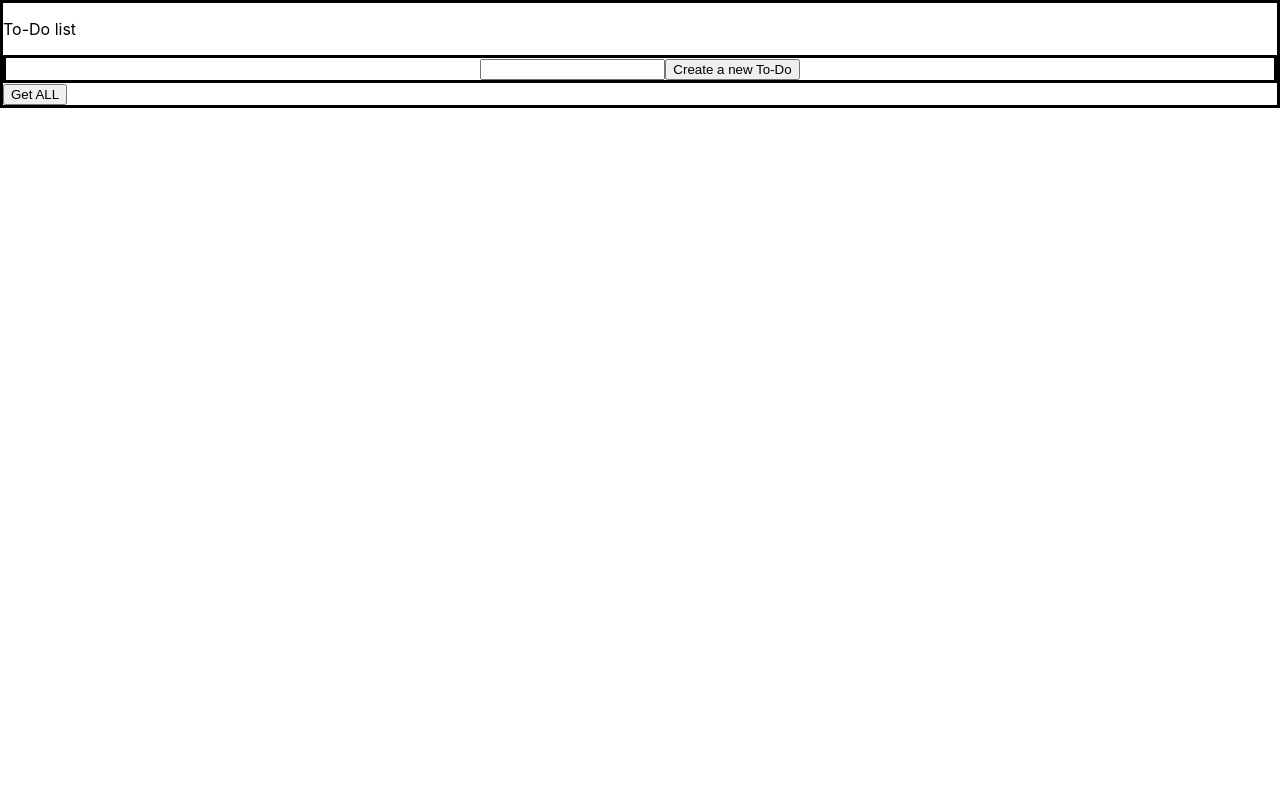
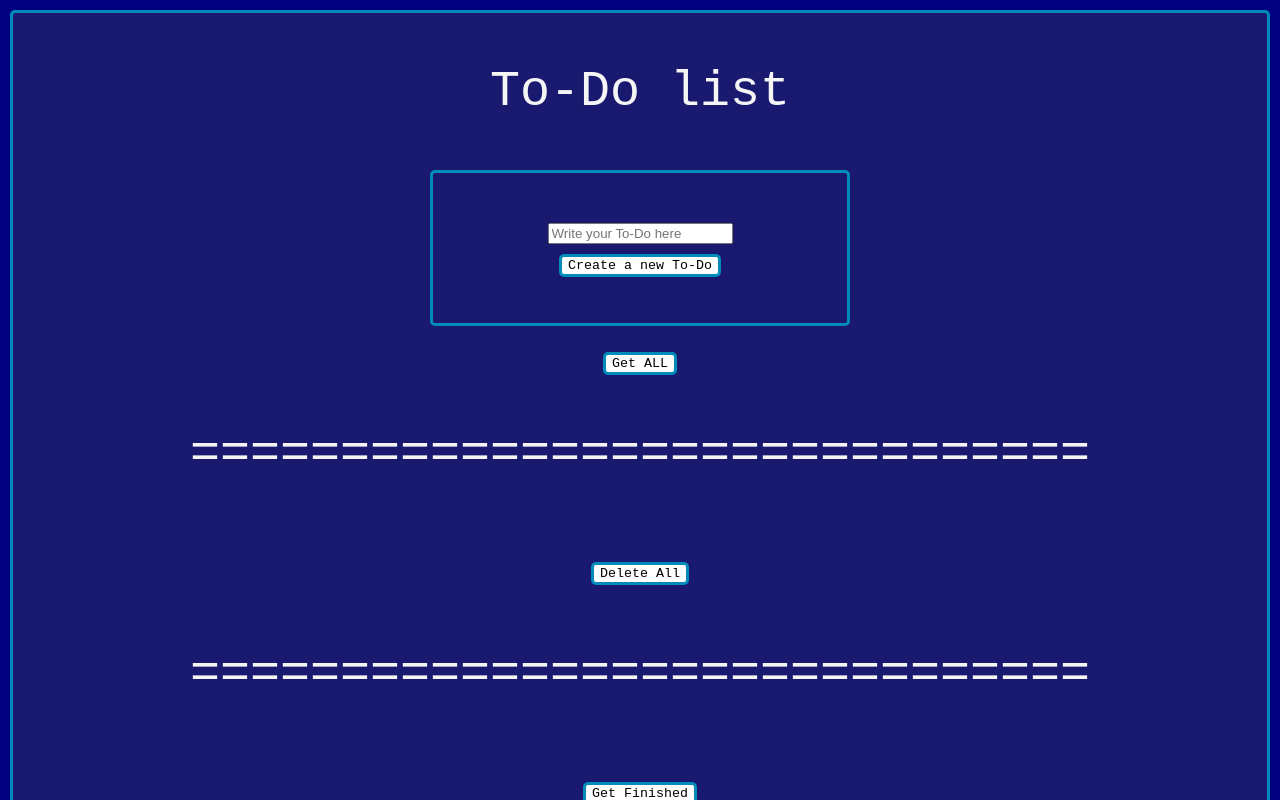
Before and after one commit to Lamya-Alshatri/Project-1-To-Do-list, a React (Create React App) app in the folder front_end/: page / in a window 1280 px wide. Shown: the top 800 px of the page. Built offline with nearby package versions, Linux system fonts and the light colour scheme.

Commit message:
added css style and delete many to delete all data in my database and find by isCompleted boolen

```diff
--- a/front_end/src/App.css
+++ b/front_end/src/App.css
@@ -1,25 +1,147 @@
 .App {
   text-align: center;
+  border-radius: 5px;
+
 }
 
 .g{
-
-  border: solid 3px black;
+  position:relative;
+  text-align: center;
+  align-content:center;
+  margin: 10px 10px 10px 10px;
+  border: solid 3px #008CBA;
+  border-radius: 5px;
+  background-color:midnightblue
 }
 
 .Todo,span{
 
-  margin: 0px 10px 0px 10px
+  position:relative;
+  text-align: center;
+  align-content:center;
+  margin: 10px 10px 10px 10px;
+  border-radius: 5px;
+}
+#btn {
+  position:relative;
+  text-align: center;
+  align-content:center;
+  background-color: white;
+  color: black;
+  border: 3px solid #008CBA;
+  border-radius: 5px;
+
+
+  font-family:monospace ;
+}
+
+#btn:hover {
+  position:relative;
+  text-align: center;
+  align-content:center;
+  background-color: #008CBA;
+  color: white;
+  border-radius: 5px;
+}
+.size{
+  font-family:monospace ;
+  font-size: 25px;
+  color:whitesmoke;
+
+}
+
+#GetData:hover{
+
+  position:relative;
+  text-align: center;
+  align-content:center;
+  background-color: #008CBA;
+  color: white;
+  border-radius: 5px;
+
+}
+
+
+#GetData{
+
+
+  position:relative;
+  text-align: center;
+  align-content:center;
+  background-color: white;
+  color: black;
+  border: 3px solid #008CBA;
+  border-radius: 5px;
+  font-family:monospace ;
 
 }
 
 .Todo{
+    margin-top: 50px;
+  margin-bottom: 50px;
+  position:relative;
+  text-align: center;
+  align-content:center;
+text-align: center;
+  border: solid 3px #008CBA;
+  border-radius: 5px;
+  max-width: 80%;
+height: auto;
+width:25%;
+margin: 0 auto;
+margin-top: 50px;
+    margin-bottom: 50px;
 
-  border: solid 3px blue;
+    padding-top: 30px;
+
+padding-bottom: 30px;
+
+padding-left: 30px;
+
+padding-right: 30px;
 }
 
 .Add{
+  position:relative;
   text-align: center;
+  align-content:center;
+  font-family:monospace ;
+  border: solid 3px #008CBA;
+  border-radius: 5px;
+  max-width: 100%;
+  height: 50px;
+  width:25%;
+margin: auto;
+margin-bottom: 25px;
 
-  border: solid 3px black;
+padding-top: 50px;
+
+padding-bottom: 50px;
+
+padding-left: 50px;
+
+padding-right: 50px;
+
 }
+
+body{
+
+background-color: navy;
+
+}
+#btn{
+
+  align-content: center;
+  margin: 10px 10px 10px 10px;
+  font-family:monospace ;
+
+
+}
+.To{
+color:whitesmoke;
+  position:relative;
+  text-align: center;
+  align-content:center;
+ font-size: 50px;
+ font-family:monospace;
+}
--- a/front_end/src/App.js
+++ b/front_end/src/App.js
@@ -56,6 +56,46 @@
   })
 }
 
+const deleteAll = () => {
+  axios.delete(`http://localhost:5000/Alltasks`,)
+  .then(res => {
+
+    console.log(res.data)
+    GetData()
+  })
+  .catch(err => {
+    console.error(err);
+  })
+}
+
+const GetCertainTodos = ()=> {
+
+axios.get(`http://localhost:5000/filter?isCompleted=true`)
+.then(function (response) {
+  console.log(response.data)
+  setTasks(response.data)
+
+})
+.catch(function (error) {
+  console.error(error)
+})
+
+}
+
+const GetCertainTodos2 = ()=> {
+
+  axios.get(`http://localhost:5000/filter?isCompleted=false`)
+  .then(function (response) {
+    console.log(response.data)
+    setTasks(response.data)
+
+  })
+  .catch(function (error) {
+    console.error(error)
+  })
+
+  }
+
 const  checkAndUpdate = (id,newStatus)=>{
 
   axios.put(`http://localhost:5000/tasks/${id}/${newStatus}`,)
@@ -93,13 +133,26 @@
 
   return(
     <div className='g'>
-      <p>To-Do list</p>
+      <p className='To'>To-Do list</p>
     <Add addfunction={postaNewTodo}/>
-      <button onClick={GetData}>Get ALL</button>
+    <button id="GetData" onClick={GetData}>Get ALL</button>
 
+    <br/>
+    <p className="To">==============================</p>
+    <br/>
+    <button id="btn" onClick={deleteAll}>Delete All</button>
+    <br/>
+    <p className="To">==============================</p>
+    <br/>
+    <button id="btn" onClick={GetCertainTodos}>Get Finished</button>
+    <br/>
+    <p className="To">==============================</p>
+    <br/>
+    <button id="btn" onClick={GetCertainTodos2}>Get Pending</button>
       {/* {map} */}
-
+      <br/>
       {mapOverTasks}
+      <br/>
     </div>)
 
 }
--- a/front_end/src/components/Add.js
+++ b/front_end/src/components/Add.js
@@ -9,10 +9,10 @@
 }
     return (
         <div className="Add">
-            <input type="text" onChange={(e)=>{
+            <input classname="input" type="text" placeholder="Write your To-Do here" onChange={(e)=>{
         setTitle(e.target.value)
             }}/>
-            <button onClick={CreateNewTodo} placeholder="Write your new To-Do here">Create a new To-Do</button>
+            <button id="btn" onClick={CreateNewTodo}>Create a new To-Do</button>
 
         </div>
     );
--- a/front_end/src/components/Todo.js
+++ b/front_end/src/components/Todo.js
@@ -11,8 +11,8 @@
 
           <input type="checkbox"  defaultChecked = {isCompleted} onClick={()=>{props.checkAndUpdate1(_id,!isCompleted)}}/>
 
-          <span style={{ textDecoration:isCompleted? 'line-through':'none'}}>{title}</span>
-          <button onClick={()=>{
-            props.deleteOneTodo(_id)}}>❌</button>
+          <span className='size' style={{ textDecoration:isCompleted? 'line-through':'none'}}>{title}</span>
+          <button id = "btn" onClick={()=>{
+            props.deleteOneTodo(_id)}}>Delete</button>
     </div>)
 }
```
Also changed, not shown: 2 other files (tests, documents, lock files or other folders).
